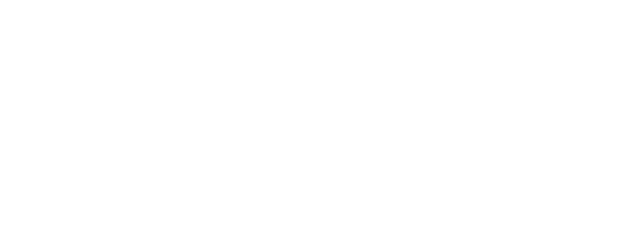
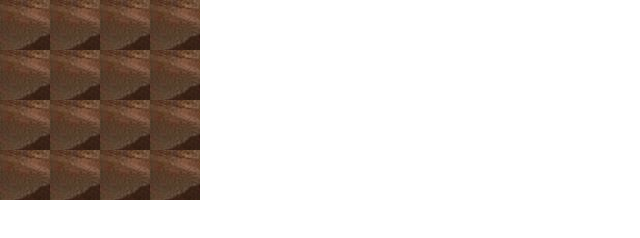
Before and after one commit to ProjectTavern/html-game-fifteen-puzzle, a website: page src/index.html in a window 1280 px wide. Shown: the whole page, without its empty margins (0-640 px from the left). Drawn offline with Linux system fonts and the light colour scheme.

Commit message:
이미지 나누는 다른 방법으로 처리할 것

```diff
--- /dev/null
+++ b/src/css/stylesheet.css
@@ -0,0 +1,17 @@
+* {
+        padding: 0;
+        margin: 0;
+}
+.image_pieces {
+        width: 200px;
+}
+
+.image_pieces li {
+        width: 50px;
+        height: 50px;
+        overflow: hidden;
+        float:left;
+}
+img {
+        display: block;
+}
--- a/src/index.html
+++ b/src/index.html
@@ -3,10 +3,60 @@
 <head>
         <meta charset="UTF-8">
         <title>Fifteen Puzzle</title>
+        <link rel="stylesheet" href="./css/stylesheet.css">
 </head>
 <body>
 <div id="game">
-
+        <ul class="image_pieces">
+                <li class="1">
+                        <img src="./assets/images/k.jpeg" alt="IZONE">
+                </li>
+                <li class="2">
+                        <img src="./assets/images/k.jpeg" alt="IZONE">
+                </li>
+                <li class="3">
+                        <img src="./assets/images/k.jpeg" alt="IZONE">
+                </li>
+                <li class="4">
+                        <img src="./assets/images/k.jpeg" alt="IZONE">
+                </li>
+                <li class="5">
+                        <img src="./assets/images/k.jpeg" alt="IZONE">
+                </li>
+                <li class="6">
+                        <img src="./assets/images/k.jpeg" alt="IZONE">
+                </li>
+                <li class="7">
+                        <img src="./assets/images/k.jpeg" alt="IZONE">
+                </li>
+                <li class="8">
+                        <img src="./assets/images/k.jpeg" alt="IZONE">
+                </li>
+                <li class="9">
+                        <img src="./assets/images/k.jpeg" alt="IZONE">
+                </li>
+                <li class="10">
+                        <img src="./assets/images/k.jpeg" alt="IZONE">
+                </li>
+                <li class="11">
+                        <img src="./assets/images/k.jpeg" alt="IZONE">
+                </li>
+                <li class="12">
+                        <img src="./assets/images/k.jpeg" alt="IZONE">
+                </li>
+                <li class="13">
+                        <img src="./assets/images/k.jpeg" alt="IZONE">
+                </li>
+                <li class="14">
+                        <img src="./assets/images/k.jpeg" alt="IZONE">
+                </li>
+                <li class="15">
+                        <img src="./assets/images/k.jpeg" alt="IZONE">
+                </li>
+                <li class="0">
+                        <img src="./assets/images/k.jpeg" alt="IZONE">
+                </li>
+        </ul>
 </div>
 </body>
 </html>
--- a/src/js/index.js
+++ b/src/js/index.js
@@ -132,6 +132,7 @@ class FifteenPuzzle {
         playPuzzle() {
                 this.init();
                 this.display();
+
                 console.log("퍼즐이 초기화 되었습니다.");
                 this.shuffle(100);
                 const startTime = new Date();
@@ -139,9 +140,7 @@ class FifteenPuzzle {
                 const currentTime = new Date();
                 const elapsedTime = currentTime - startTime;
                 console.time('Elapsed Puzzle Time');
-                while(!this.isDone()) {
-                        this.shuffle(1);
-                }
+
                 console.timeEnd('Elapsed Puzzle Time');
         }
 
```
Also changed, not shown: src/assets/images/k.jpeg (added).
